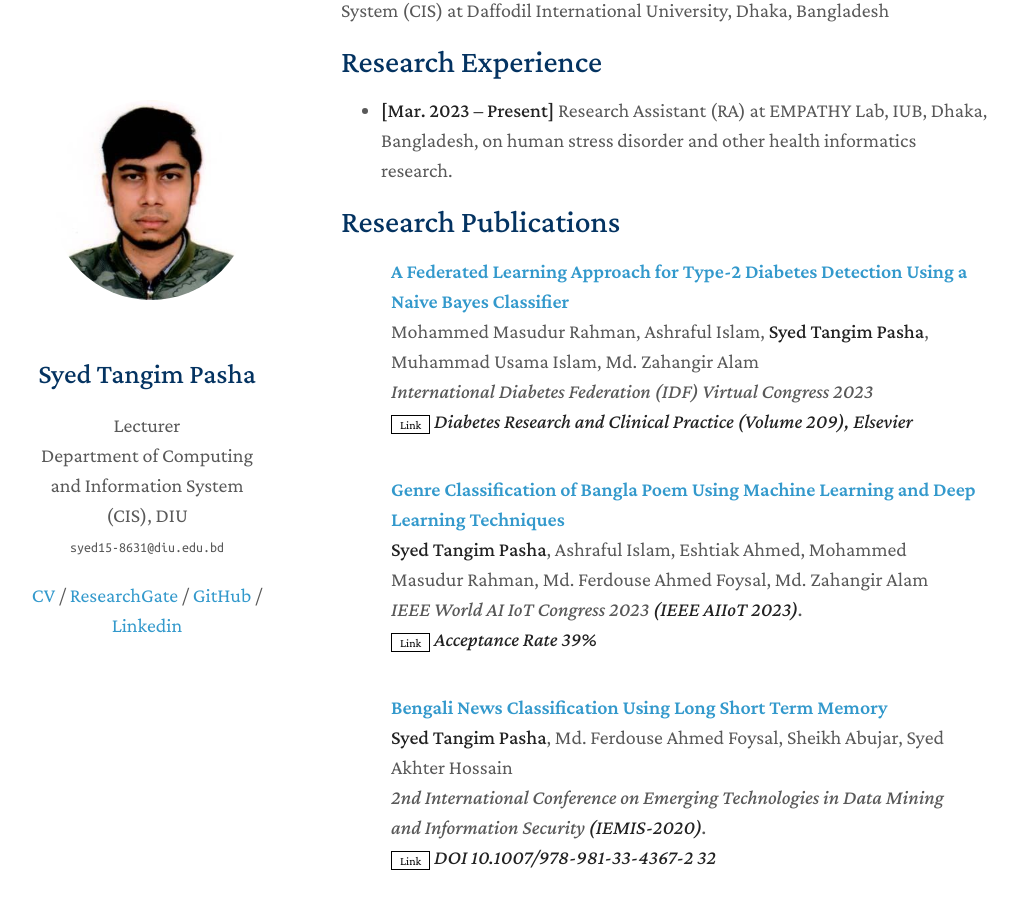
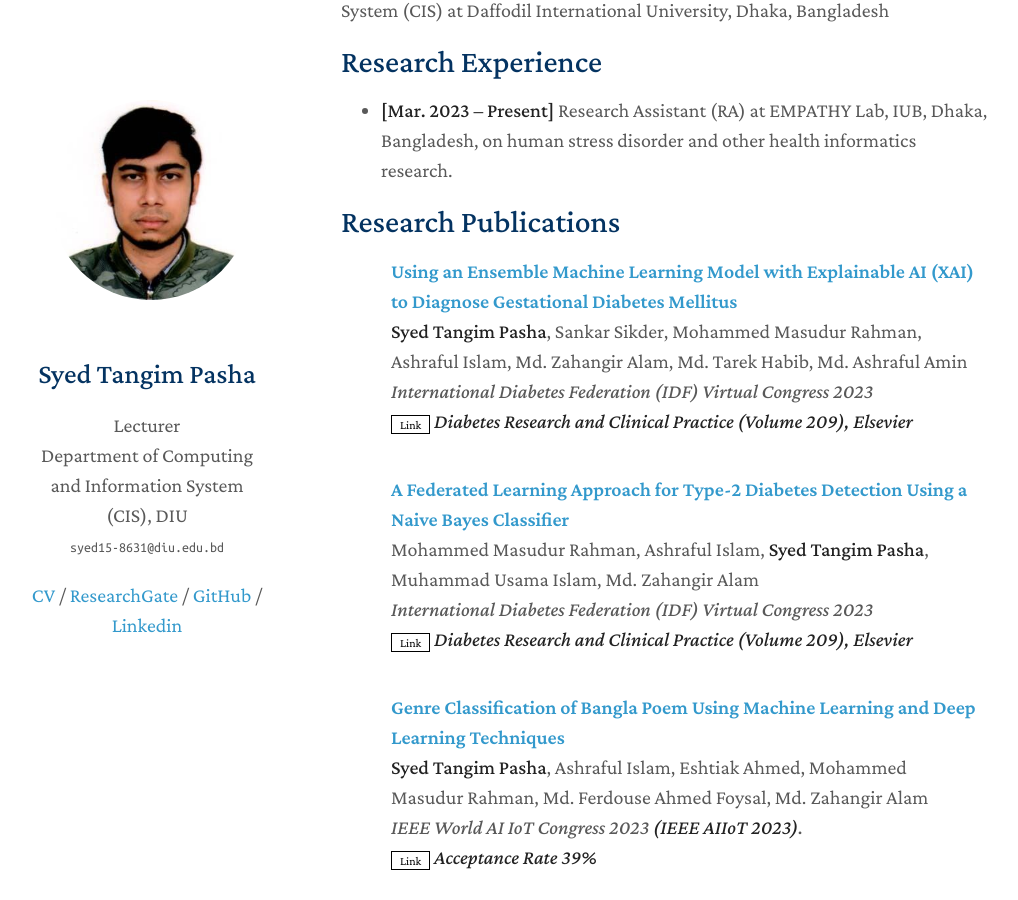
Before and after one commit to Syed-Tangim-Pasha/syed-tangim-pasha.github.io, a Jekyll site: the page built from index.md, in a window 1280 px wide and 900 px high, scrolled down 1365 px. Shown: the whole window, without its empty margins (129-1147 px from the left). Built offline with Jekyll 4.4.1, drawn with Linux system fonts in a browser that asks for light colours; nearby versions of some CDN libraries; a style sheet for code colours, icons or effects is not loaded; our own code applies the rules of GitHub Pages for plain Markdown files.

Commit message:
Update publications.yml

```diff
--- a/_data/publications.yml
+++ b/_data/publications.yml
@@ -1,4 +1,10 @@
 main:
+
+  - title: "Using an Ensemble Machine Learning Model with Explainable AI (XAI) to Diagnose Gestational Diabetes Mellitus"
+    authors: <strong>Syed Tangim Pasha</strong>, Sankar Sikder, Mohammed Masudur Rahman, Ashraful Islam, Md. Zahangir Alam, Md. Tarek Habib, Md. Ashraful Amin
+    conference: International Diabetes Federation (IDF) Virtual Congress 2023
+    page: https://www.diabetesresearchclinicalpractice.com/
+    notes: <strong>Diabetes Research and Clinical Practice (Volume 209), Elsevier</strong>
 
   - title: "A Federated Learning Approach for Type-2 Diabetes Detection Using a Naive Bayes Classifier"
     authors: Mohammed Masudur Rahman, Ashraful Islam, <strong>Syed Tangim Pasha</strong>, Muhammad Usama Islam, Md. Zahangir Alam
```
